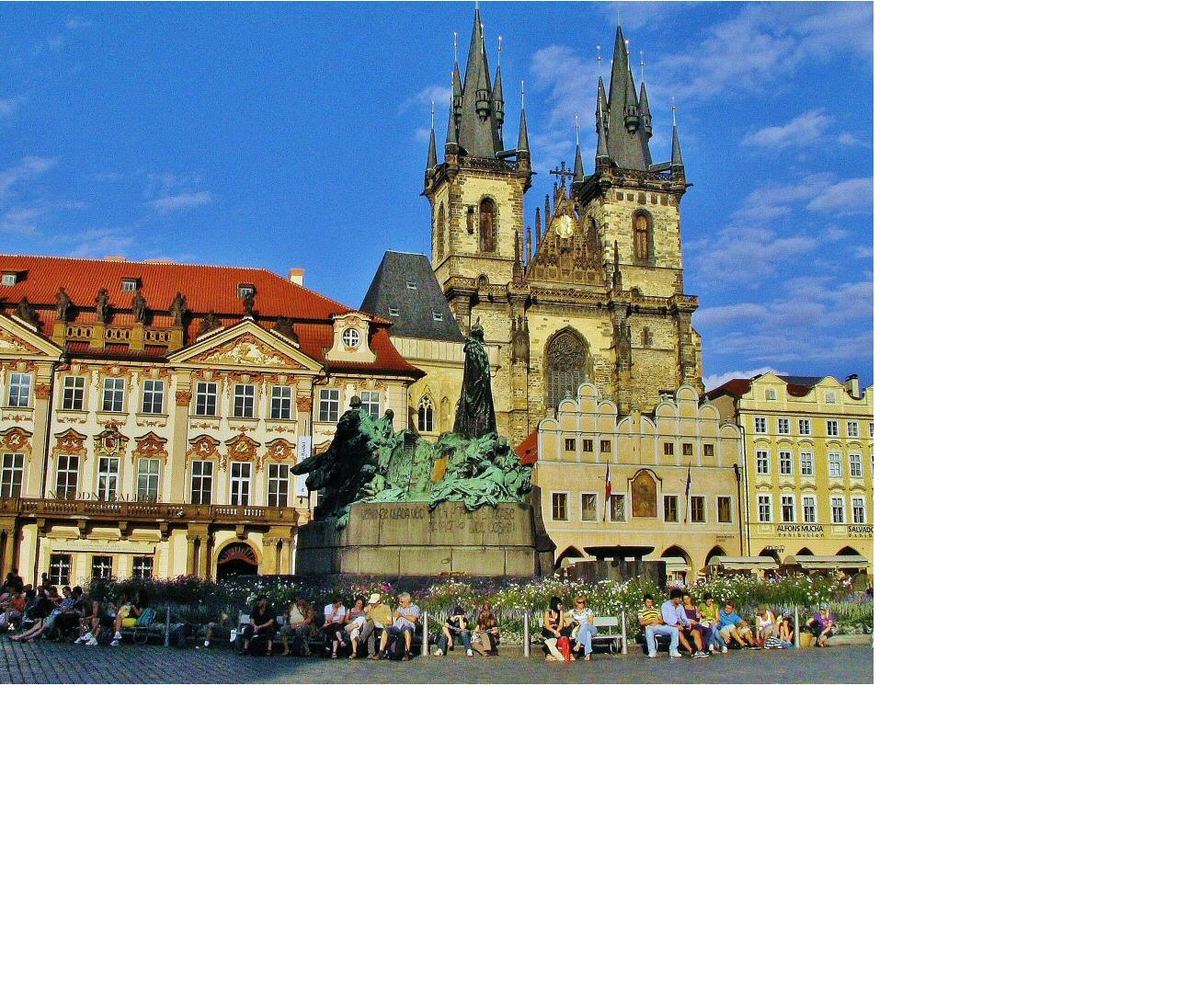
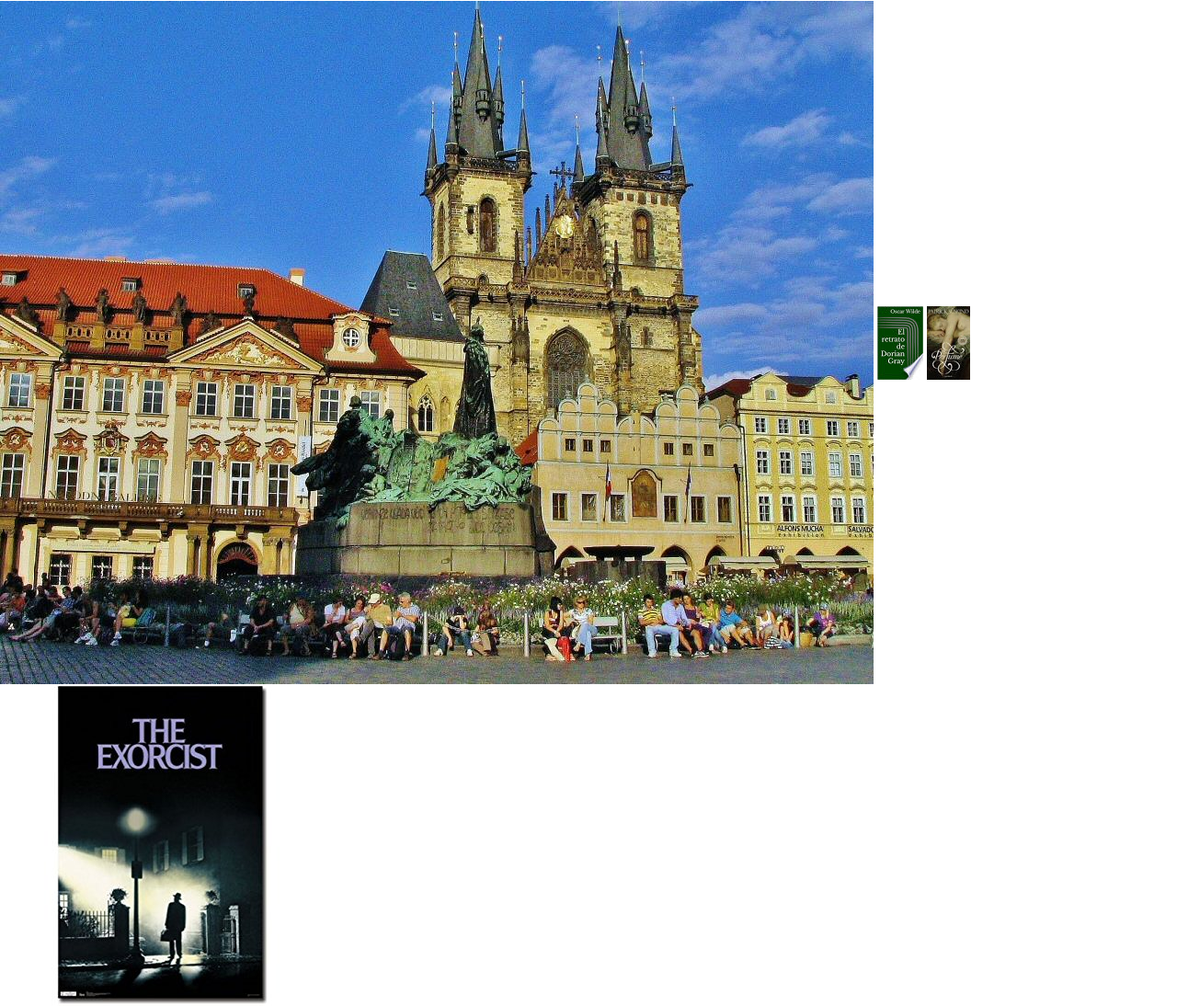
Before and after one commit to pilipilou/Teide, a plain HTML site: page index.html in a window 1280 px wide. Shown: the part 71-1165 px from the top of the page at 92% size. Before the commit the page ends 815 px from the top, so only its background shows below. Drawn offline with nearby package versions, Linux system fonts and the light colour scheme.

Commit message:
3ImagenesAñadidas

```diff
--- a/index.html
+++ b/index.html
@@ -34,5 +34,8 @@
   </div>
 </nav>
 <img src="15_praga.jpg"/>
+<img src="imagen (1).jpg"/>
+<img src="imagen (2).jpg"/>
+<img src="imagen (3).jpg"/>
 </body>
 </html>
```
Also changed, not shown: imagen (1).jpg (added), imagen (2).jpg (added), imagen (3).jpg (added).
